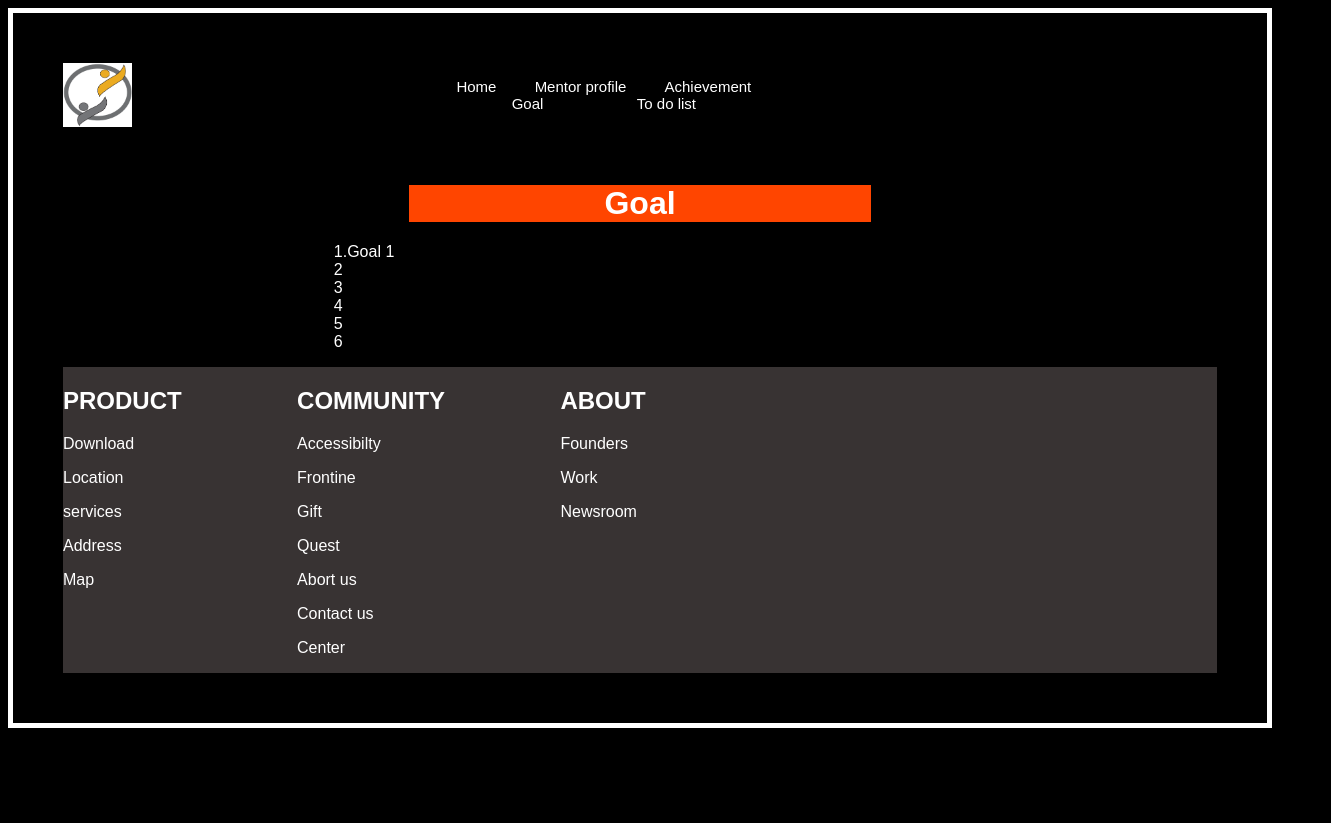
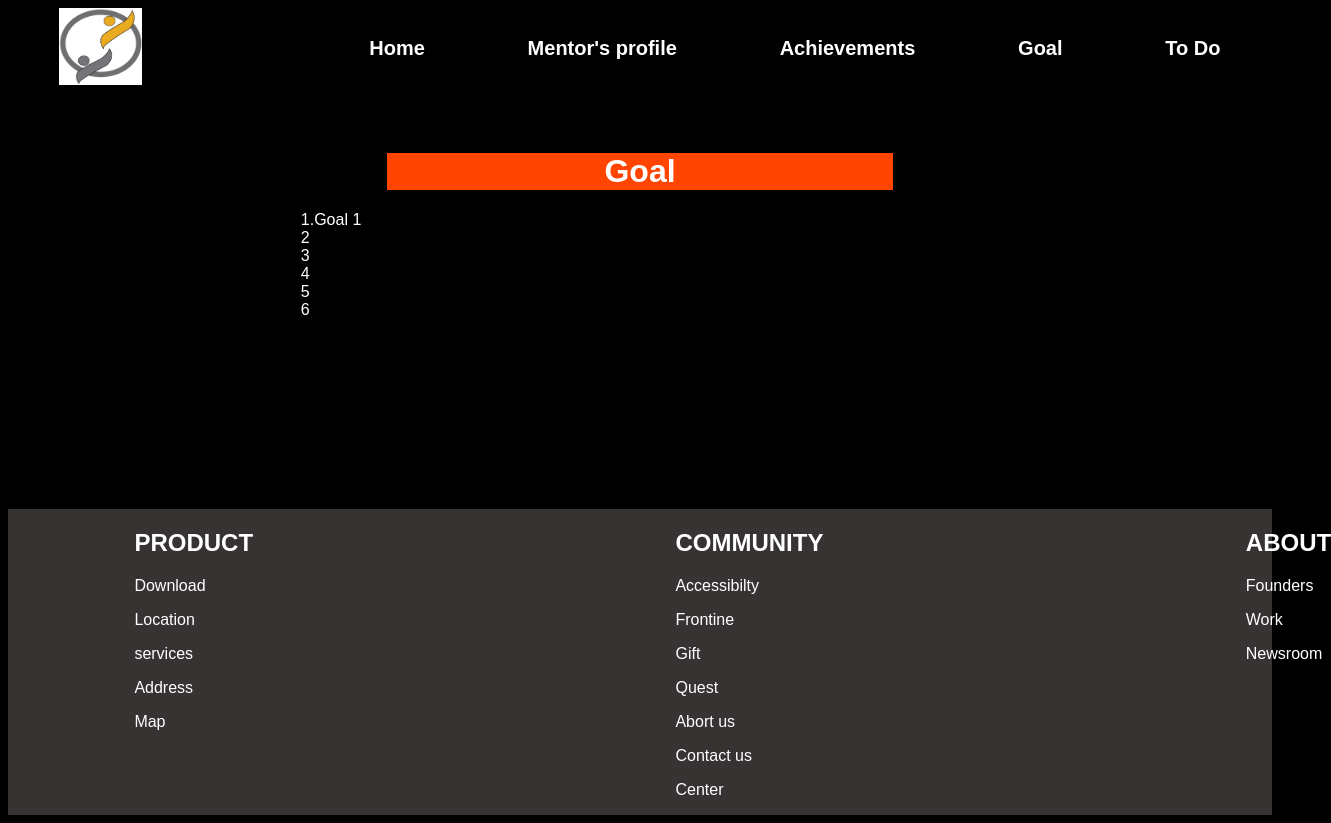
Before and after one commit to Cynthia-mueni/Mentoring-program, a plain HTML site: page Goal.html in a window 1280 px wide. Shown: the whole page, 1331 px wide, since content can reach past the window. Before the commit the page ends 800 px from the top, so only its background shows below. Drawn offline with Linux system fonts and the light colour scheme.

Commit message:
added changes

```diff
--- a/Achievement.css
+++ b/Achievement.css
@@ -2,13 +2,16 @@ body{
     background-color:black;
     color: #fff;
 }
-ul{
-    display: flex;
-    gap: 16%;
-    margin-left: 10%;
-    white-space: nowrap;
-    font-size: 20px;
-}
+.navbar{
+    font-weight: 800;
+    justify-content: space-around;
+      display: flex;
+      font-size: 20px;
+      align-items: center;
+  }
+  #logo {
+    width: 40%;
+  }
 li{
     list-style: none;
 }
@@ -32,7 +35,7 @@ ol{
     font-size: 20px;
 }
 .Logo{
-border: solid 5px;
+/* border: solid 5px; */
 padding: 50px;
 }
 .image{
@@ -43,10 +46,17 @@ padding: 50px;
 body {
     font-family: Arial, sans-serif;
 }
-#footer{
+.thefooter{
+    margin-left: 10%;
+    display: flex;
+    gap: 120%;
+}
+footer{
     display: flex;
     gap: 20%;
     background-color: rgb(56, 51, 51);
+    margin-top: 15%;
+    margin-right: 10%;
 
 }
 
--- a/Goal.css
+++ b/Goal.css
@@ -1,15 +1,15 @@
 body{
     background-color:black;
     color: #fff;
+
 }
-ul{
-    display: flex;
-    justify-content: space-evenly;
-    gap: 40%;
-    margin-left: 10%;
-    white-space: nowrap;
-    font-size: 20px;
-}
+.navbar{
+    font-weight: 800;
+    justify-content: space-around;
+      display: flex;
+      font-size: 20px;
+      align-items: center;
+  }
 /* .nav{
     display: flex;
     gap: 30%;
@@ -31,15 +31,15 @@ a{
     text-align: center;
 
 }
-.Logo{
-display: flex;
+#logo{
+width: 40%;
 }
 .image{
     width: 30%;
     height: 20px;
 }
 .goal{
-    border: solid 5px;
+    /* border: solid 5px; */
     padding: 50px;
 }
 ol{
@@ -48,11 +48,17 @@ ol{
 body {
     font-family: Arial, sans-serif;
 }
+.thefooter{
+    margin-left: 10%;
+    display: flex;
+    gap: 120%;
+}
 
-#footer{
+footer{
     display: flex;
     gap: 20%;
     background-color: rgb(56, 51, 51);
+    margin-top:15% ;
 
 }
 
--- a/Goal.html
+++ b/Goal.html
@@ -7,19 +7,16 @@
     <link rel="stylesheet" href="Goal.css">
 </head>
 <body>
-    <div class="goal">
-    <div class="Logo">
-        <div class="image">
-            <img src="Screenshot from 2024-04-25 14-41-38.png" alt="Logo" width="20%">
+    <div class="navbar">
+        <div>
+          <img src="Screenshot from 2024-04-25 14-41-38.png" id="logo">
         </div>
-            <ul>
-                <li><a href="index.html">Home</a></li>
-                <li><a href="Mentorprofile.html">Mentor profile</a></li>
-                <li><a a href="Achievement.html">Achievement</a></li>
-                <li><a a href="Goal.html">Goal</a></li>
-                <li><a a href="Todo.html">To do list</a></li>
-            </ul>
-        </div>
+      <a href="index.html">Home</a>
+      <a href="Mentorprofile.html">Mentor's profile</a>
+      <a href="Achievements.html">Achievements</a>
+      <a href="Goal.html">Goal</a>
+      <a href="Todo.html">To Do</a>
+    </div>
         <div>
             <h1 class="heading">Goal</h1>
         </div>
@@ -31,8 +28,10 @@
             <li>5</li>
             <li>6</li>
     </ol>
+</div>
 
-    <div id="footer">
+    <footer>
+        <div class="thefooter">
     <div id="product">
         <h2>PRODUCT</h2>
         <P>Download</P>
@@ -59,9 +58,10 @@
     </div>
 </div>
 
+</footer>
 
 
 
-         </div>
+
 </body>
 </html>
--- a/Mentorprofile.css
+++ b/Mentorprofile.css
@@ -2,13 +2,13 @@ body{
     background-color:black;
     color: #fff;
 }
-ul{
-    display: flex;
-    gap: 30%;
-    margin-right: 10%;
-    white-space: nowrap;
-    font-size: 20px;
-}
+.navbar{
+    font-weight: 800;
+    justify-content: space-around;
+      display: flex;
+      font-size: 20px;
+      align-items: center;
+  }
 li{
     list-style: none;
 }
@@ -25,8 +25,8 @@ a{
     background-color: orangered;
     text-align: center;
 }
-.Logo{
-display: flex;
+#logo{
+width: 40%;
 }
 .image{
     width: 20%;
@@ -53,14 +53,17 @@ display: flex;
 body {
     font-family: Arial, sans-serif;
 }
-
-#footer{
+.thefooter{
+    margin-left: 10%;
+    display: flex;
+    gap: 120%;
+}
+footer{
     display: flex;
     gap: 20%;
     background-color: rgb(56, 51, 51);
 
 }
-
 
 @media  only screen and (min-width: 280px) and (max-width: 670px) {
     ul {
--- a/style.css
+++ b/style.css
@@ -3,14 +3,17 @@ body {
   color: #fff;
   font-family: Arial, sans-serif;
 }
+.navbar{
+    font-weight: 800;
+    justify-content: space-around;
+      display: flex;
+      font-size: 20px;
+      align-items: center;
+  }
+  #logo {
+    width: 40%;
+  }
 
-ul {
-  display: flex;
-  gap: 10%;
-  margin-left: 10%;
-  white-space: nowrap;
-  font-size: 20px;
-}
 
 li {
   list-style: none;
@@ -20,12 +23,6 @@ a {
   text-decoration: none;
 }
 
-#logo {
-  width: 5%;
-}
-.logos {
-  display: flex;
-}
 #landphoto {
   border-radius: 90%;
   margin-left: 10%;
@@ -35,7 +32,12 @@ a {
 h1{
     font-size: 20px;
 }
-#footer{
+.thefooter{
+    margin-left: 10%;
+    display: flex;
+    gap: 120%;
+}
+footer{
     display: flex;
     gap: 20%;
     background-color: rgb(56, 51, 51);
--- a/todo.css
+++ b/todo.css
@@ -15,6 +15,10 @@
 #image{
     margin-top: 20px;
 
+}
+.text{
+    color: black;
+    margin-top: 6%;
 }
 .todo-app{
     width: 100%;
@@ -109,6 +113,7 @@ ul{
     margin-right: 12%;
     /* background: orangered; */
     font-size: 20px;
+
 }
 
 li{
@@ -116,7 +121,7 @@ li{
     font-size: 20px;
 }
 li a{
-    color: white;
+ color: #fff;
 }
 a{
     color: black;
@@ -126,20 +131,32 @@ a{
    color: #edeef0;
 }
 ul{
-    color: #fff;
+    color: #ebe6e6;
 }
 .to-do{
     border: solid 5px;
     background:black;
 }
+.btn{
+    display: flex;
+    gap: 60px;
+}
 body {
     font-family: Arial, sans-serif;
 }
-#footer{
+.thefooter{
+    margin-left: 10%;
+    display: flex;
+    gap: 120%;
+}
+
+footer{
     display: flex;
     gap: 20%;
     background-color: rgb(56, 51, 51);
     color: #fff;
+    margin-top: 30%;
+
 
 
 }
```
Also changed, not shown: Achievement.html (+12 -12 lines), Mentorprofile.html (+12 -12 lines), Todo.html (+17 -14 lines), index.html (+9 -8 lines), summary.html (+4 -0 lines).
